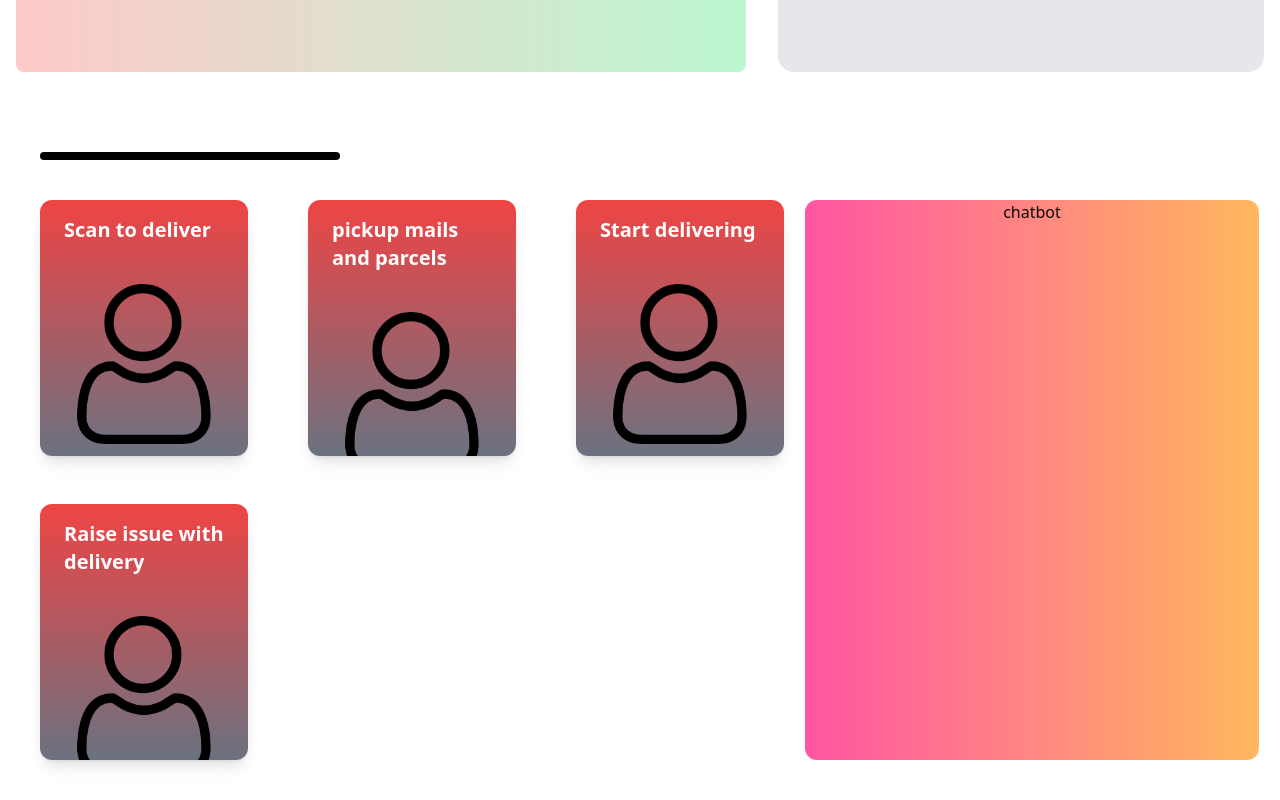
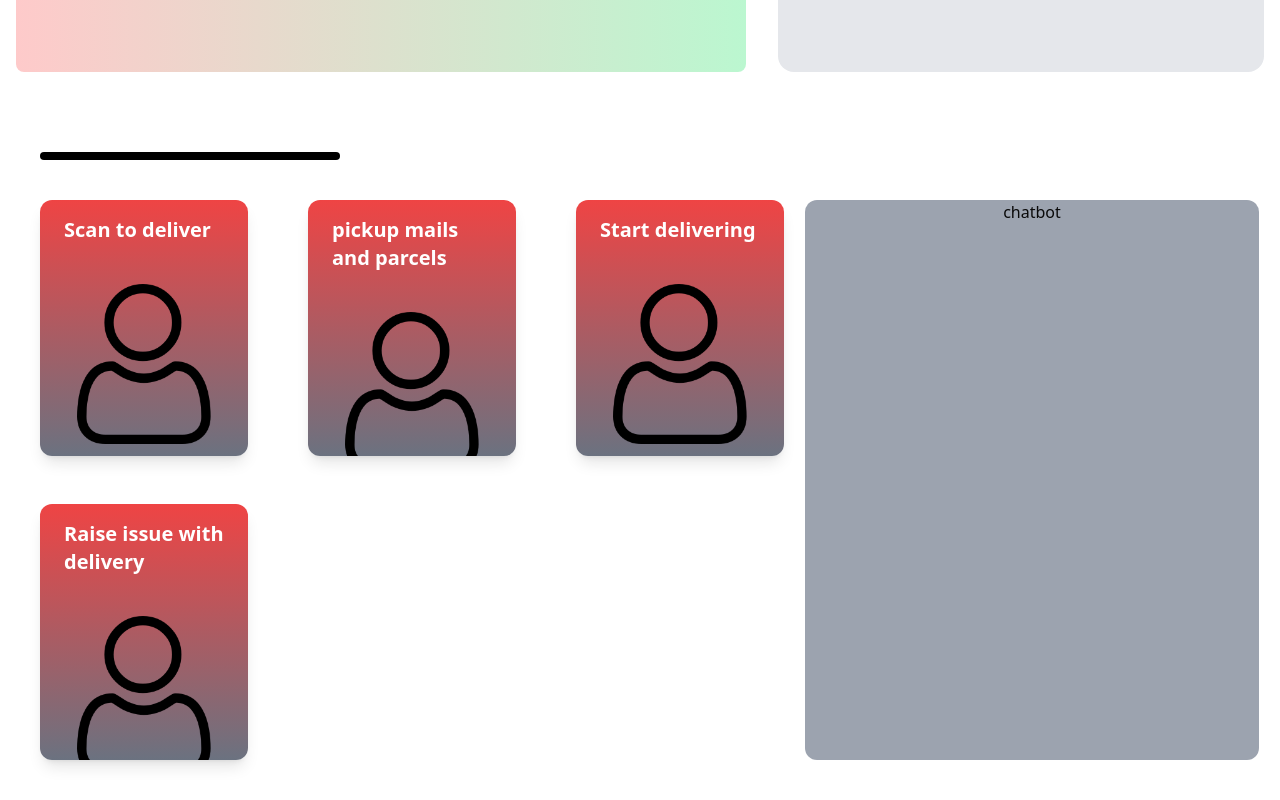
Before and after one commit to batsyX/smartindiahack24, a React (Vite) app: page / in a window 1280 px wide. Shown: the part 304-1104 px from the top of the page. Built offline with nearby package versions, Linux system fonts and the light colour scheme.

Commit message:
new update

```diff
--- a/src/pages/Home.jsx
+++ b/src/pages/Home.jsx
@@ -43,7 +43,7 @@ const Home = () => {
                     }
                 </div>
                 <div className='w-2/5 h-[600px] mt-10 max-md:w-full flex justify-center pb-10'>
-                    <div className='h-full w-11/12  bg-gradient-to-r from-[#ff56a2] to-[#ffb75f] rounded-xl text-center'>
+                    <div className='h-full w-11/12  bg-gradient-to-r from-gray-400 to-gray-400 rounded-xl text-center'>
                         chatbot
                     </div>
                 </div>
```
